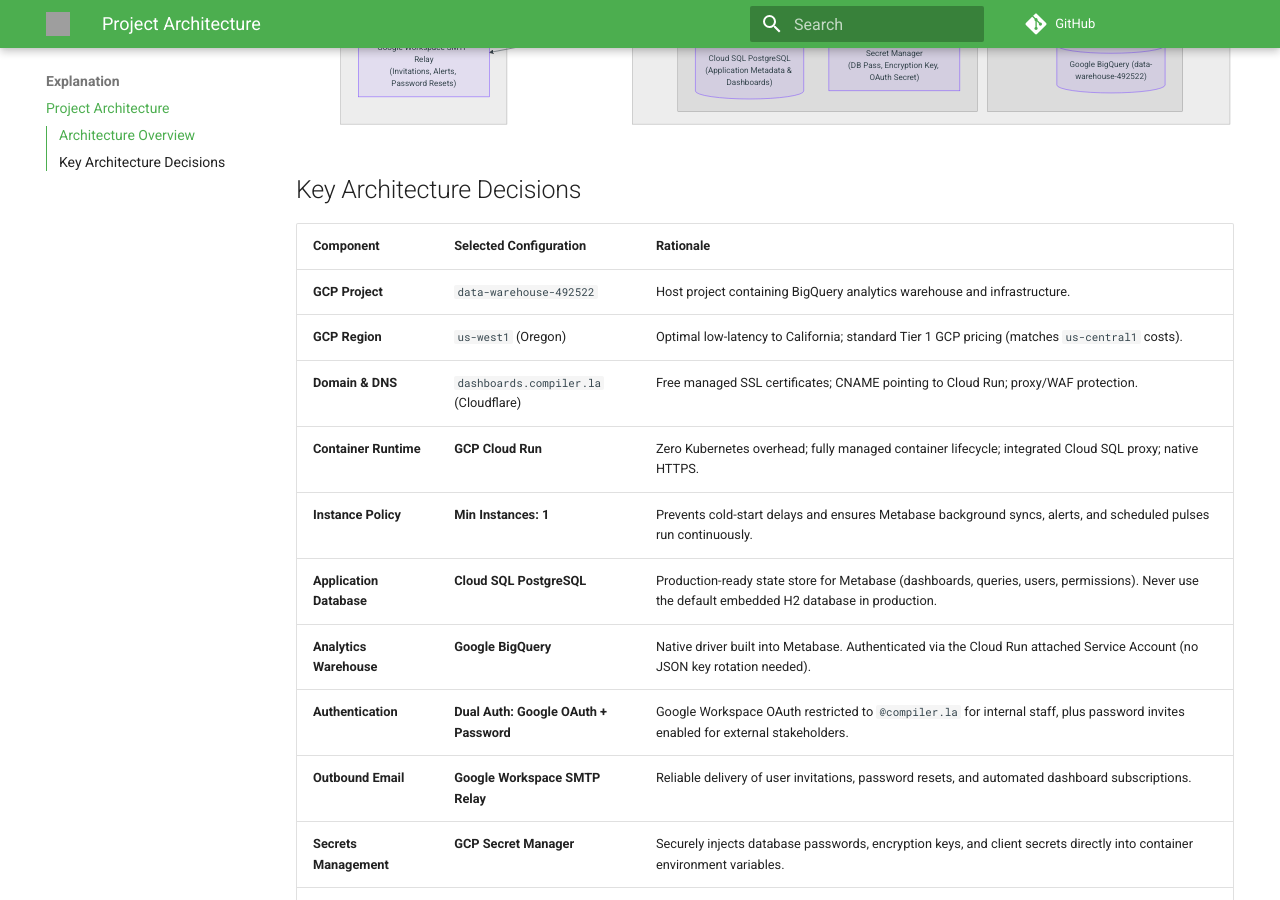
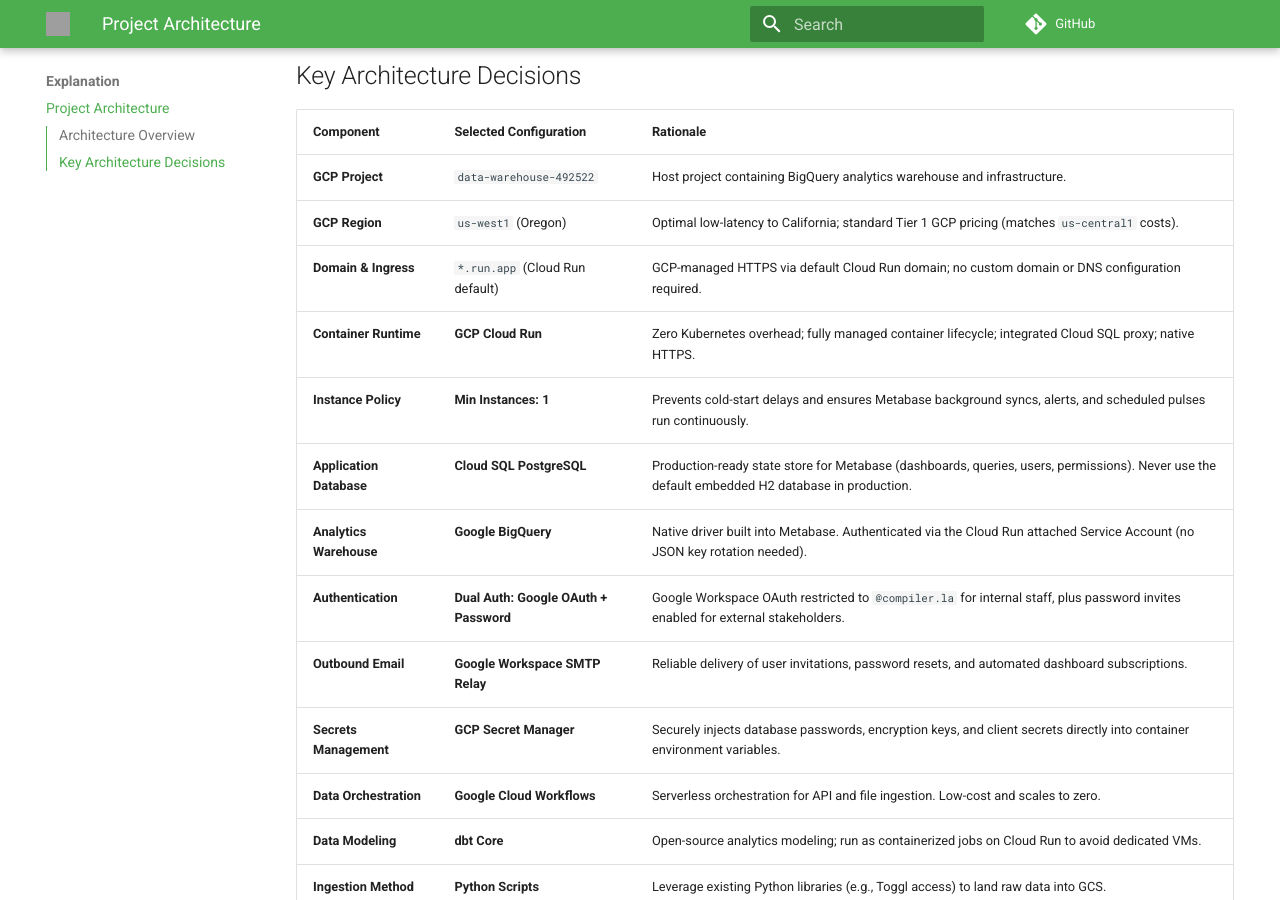
Before and after one commit to compilerla/dashboards, an MkDocs documentation site: the page built from docs/explanation/architecture.md, in a window 1280 px wide and 900 px high, scrolled down 865 px. Built offline with MkDocs 1.6.1 and Material for MkDocs 9.7.7, drawn with Linux system fonts in a browser that asks for light colours; nearby versions of some CDN libraries; comment, search, counter and statistics services are not loaded; grey boxes are pictures that could not be loaded.

Commit message:
chore(terraform): remove custom domain, cloudflare module
just get the basic infra working on the default domain for now

```diff
--- a/docs/explanation/architecture.md
+++ b/docs/explanation/architecture.md
@@ -9,7 +9,6 @@
     subgraph Users & Ingress
         U_Internal["Internal Users (Google Workspace SSO)"]
         U_External["External Users (Username / Password)"]
-        CF["Cloudflare DNS & Proxy (dashboards.compiler.la)"]
     end
 
     subgraph Sources ["Source Systems"]
@@ -72,7 +70,7 @@
 | :----------------------- | :------------------------------------- | :--------------------------------------------------------------------------------------------------------------------------------------------- |
 | **GCP Project**          | `data-warehouse-492522`                | Host project containing BigQuery analytics warehouse and infrastructure.                                                                       |
 | **GCP Region**           | `us-west1` (Oregon)                    | Optimal low-latency to California; standard Tier 1 GCP pricing (matches `us-central1` costs).                                                  |
-| **Domain & DNS**         | `dashboards.compiler.la` (Cloudflare)  | Free managed SSL certificates; CNAME pointing to Cloud Run; proxy/WAF protection.                                                              |
+| **Domain & Ingress**     | `*.run.app` (Cloud Run default)        | GCP-managed HTTPS via default Cloud Run domain; no custom domain or DNS configuration required.                                                  |
 | **Container Runtime**    | **GCP Cloud Run**                      | Zero Kubernetes overhead; fully managed container lifecycle; integrated Cloud SQL proxy; native HTTPS.                                         |
 | **Instance Policy**      | **Min Instances: 1**                   | Prevents cold-start delays and ensures Metabase background syncs, alerts, and scheduled pulses run continuously.                               |
 | **Application Database** | **Cloud SQL PostgreSQL**               | Production-ready state store for Metabase (dashboards, queries, users, permissions). Never use the default embedded H2 database in production. |
```
Also changed, not shown: other parts of docs/explanation/architecture.md (+2 -3 lines), plan.md (+3 -13 lines), 15 other files.
